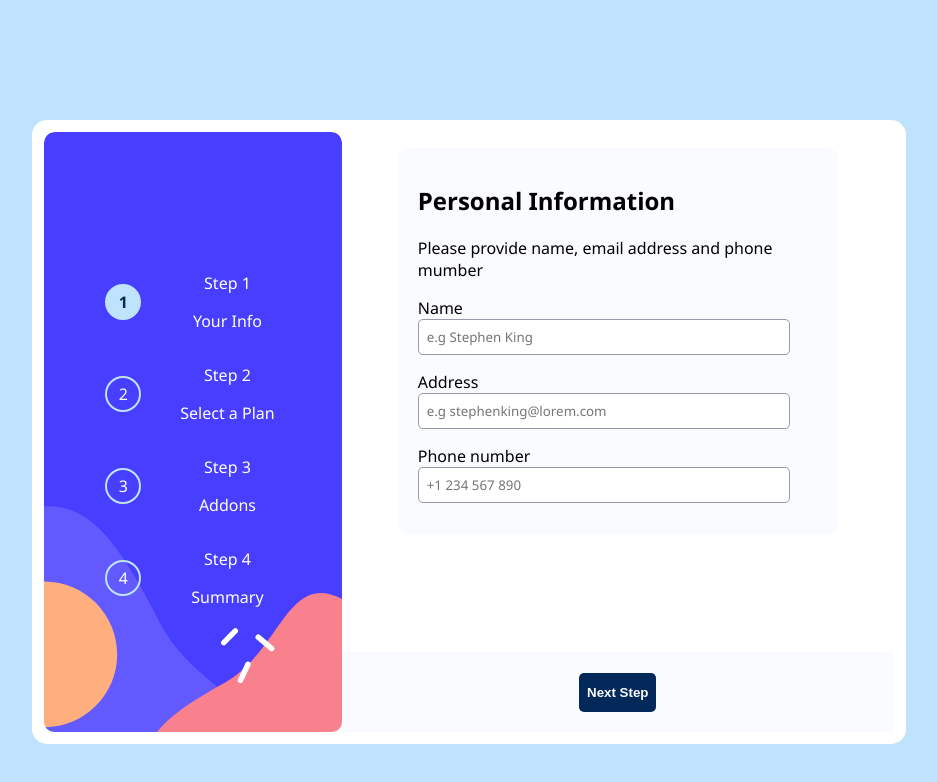
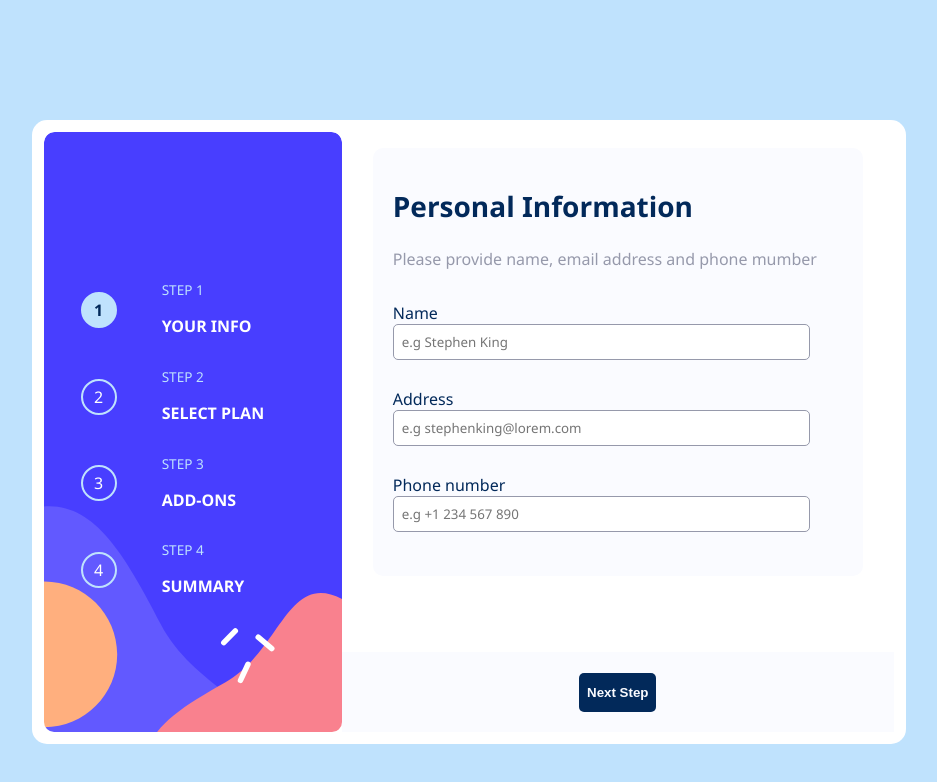
Before and after one commit to Perry-Cham/multi-step-form, a React (Vite) app: page / in a window 1280 px wide. Shown: the top 782 px of the page, without its empty margins (171-1108 px from the left). Built offline with nearby package versions, Linux system fonts and the light colour scheme.

Commit message:
Improved stage one design, removed redundant styles

```diff
--- a/src/components/form-steps/step-1.jsx
+++ b/src/components/form-steps/step-1.jsx
@@ -1,15 +1,17 @@
 function Step_1({stage}){
 
   return(
-  <div className={`form-step ${stage == 1 ? "show-step": "hide-step"}`}>
-    <h2>Personal Information</h2>
-    <p>Please provide name, email address and phone mumber</p>
+  <div className={`form-step stage-one ${stage == 1 ? "show-step":
+"hide-step"}`}>
+    <h2 className="main-heading">Personal Information</h2>
+    <p className="main-text">Please provide name, email address and phone
+mumber</p>
     <label for="name">Name</label>
     <input name="name" type="text" placeholder="e.g Stephen King"/>
     <label for="address">Address</label>
     <input name="address" type="text" placeholder="e.g stephenking@lorem.com"/>
     <label for="phone-number">Phone number</label>
-    <input name="phone-number" type="text"  placeholder="+1 234 567 890"/>
+    <input name="phone-number" type="text"  placeholder="e.g +1 234 567 890"/>
   </div>
   )
 }
--- a/src/components/form-steps/step-2.jsx
+++ b/src/components/form-steps/step-2.jsx
@@ -4,8 +4,10 @@ function Step_2({ stage, handleChangePlanType, planType, prices, setPlan }) {
       }
       return (
             <div className={`form-step stage-two ${stage == 2 ? "show-step" : "hide-step"}`}>
-                  <h2>Select your Plan</h2>
-                  <p>You have the option of monthly or yearly billing.</p>
+                  <h2 className="main-heading">Select your Plan</h2>
+                  <p className="main-text">You have the option of monthly or
+yearly
+billing.</p>
                   <article>
                         <label className="arcade-label">
                               <img className="plan-icon" src="/images/icon-arcade.svg" alt="arcade plan icon" />
--- a/src/components/form-steps/step-3.jsx
+++ b/src/components/form-steps/step-3.jsx
@@ -6,8 +6,8 @@ function Step_3({ stage, planType, prices, addons }) {
   }
   return (
     <div className={`form-step stage-three ${stage == 3 ? "show-step" : "hide-step"}`}>
-      <h2>Pick add-ons</h2>
-      <p>Addons enhance your gaming experience</p>
+      <h2 className="main-heading">Pick add-ons</h2>
+      <p className="main-text">Addons enhance your gaming experience</p>
 <article>
     <label className="online-service">
         <input type="checkBox" value="Online Services" onChange={(e) => handleAddon(e)} />
--- a/src/components/form-steps/step-4.jsx
+++ b/src/components/form-steps/step-4.jsx
@@ -16,8 +16,9 @@ function Step_4({ planType, plan, addons, setStage, stage, prices, submitted })
 
   return !submitted ? (
     <div className={`form-step stage-four ${stage == 4 ? "show-step" : "hide-step"}`}>
-      <h2 className="stage-heading">Finishing Up</h2>
-      <p className="stage-text">Double check if everything looks okay before continuing</p>
+      <h2 className="main-heading stage-heading">Finishing Up</h2>
+      <p className="main-text stage-text">Double check if everything looks okay
+before continuing</p>
 
       <div className="summary-container">
         <div className="plan-summary">
--- a/src/components/step-display.jsx
+++ b/src/components/step-display.jsx
@@ -3,8 +3,10 @@ function Step_Display({ currentStage }) {
   return (
     <nav className="step-display">
       <Step_Display_Step number="1" step="Step 1" text="Your Info" stage={currentStage} />
-      <Step_Display_Step number="2" step="Step 2" text="Select a Plan" stage={currentStage} />
-      <Step_Display_Step number="3" step="Step 3" text="Addons" stage={currentStage} />
+      <Step_Display_Step number="2" step="Step 2" text="Select Plan"
+stage={currentStage} />
+      <Step_Display_Step number="3" step="Step 3" text="Add-ons"
+stage={currentStage} />
       <Step_Display_Step number="4" step="Step 4" text="Summary" stage={currentStage} />
     </nav>
   );
--- a/src/styles/styles.css
+++ b/src/styles/styles.css
@@ -11,6 +11,7 @@ body {
   --Blue-200: hsl(206, 94%, 87%);
   --Red-500: hsl(354, 84%, 57%);
   --Grey-500: hsl(231, 11%, 63%);
+  --Grey-400:hsl(231deg 5.75% 38.11%);
   --Purple-200: hsl(229, 24%, 87%);
   --Blue-100: hsl(218, 100%, 97%);
   --Blue-50: hsl(231, 100%, 99%);
@@ -36,7 +37,7 @@ body {
 }
 .step-display div {
   margin: 0 1rem;
-  text-align: center;
+ /* text-align: center; */
 }
 .nav-indicator {
   margin: 0 auto;
@@ -53,6 +54,15 @@ body {
   color:var(--Blue-950);
   font-weight:600;
 }
+.nav-heading{
+  color:var(--Blue-200);
+  text-transform:uppercase;
+  font-size:0.85rem;
+}
+.nav-text{
+  font-weight:600;
+  text-transform:uppercase;
+}
 /* Form Styles */
 .form {
   background-color: var(--Blue-200);
@@ -63,7 +73,7 @@ body {
 /* Form step styles */
 .form-step {
   width: 90vw;
-  max-width: 400px;
+  max-width: 450px;
   margin: 1rem auto;
   border-radius: 10px;
   background-color: var(--Blue-50);
@@ -72,8 +82,14 @@ body {
   position: relative;
   z-index: 2;
 }
-.form-step h2 {
+
+.main-heading{
   font-weight: 900;
+  font-size:1.75rem;
+  color:var(--Blue-950);
+}
+.main-text{
+  color:var(--Grey-500);
 }
 .form-step input[type="text"] {
   display: block;
@@ -88,8 +104,12 @@ body {
 .show-step {
   display: block;
 }
-/* STYLES FOR SOECIFIC STEPS */
-
+/* STYLES FOR SPECIFIC STEPS */
+/* STAGE 1 */
+.stage-one label, .stage-one input[type="text"]{
+  color:var(--Blue-950);
+}
+/* STAGE 2 */
 .stage-two input[type="checkbox"] {
   opacity: 0;
   height: 0;
@@ -100,8 +120,8 @@ label {
 }
 label:has(input:checked):not(.switch) {
   border: solid 2px blue;
-  border-radius: 1rem;
-  background-color: var(--Blue-300);
+  border-radius: 0.5rem;
+  background-color: var(--Blue-100);
 }
 .stage-two label:not(.switch),
 .stage-three label {
@@ -125,6 +145,7 @@ label:has(input:checked):not(.switch) {
 .current-planType {
   color: var(--Blue-950);
 }
+/* STAGE THREE */
 .stage-three label {
   display: grid;
   grid-template-columns: 25% 50% 25%;
@@ -145,8 +166,12 @@ label:has(input:checked):not(.switch) {
   align-self: center;
   justify-self: center;
 }
+
+/* STAGE FOUR */
 .stage-four .summary-container {
   background-color: var(--Blue-100);
+  padding:0 0.75rem;
+  border-radius:0.5rem;
 }
 .stage-four .addon,
 .plan-summary,
@@ -156,6 +181,7 @@ label:has(input:checked):not(.switch) {
 }
 .plan-header {
   text-transform: capitalize;
+  margin-bottom:0.25rem;
 }
 .plan-header,
 .plan-price {
@@ -165,17 +191,21 @@ label:has(input:checked):not(.switch) {
 .total-price {
   font-weight: 500;
 }
+.plan-summary{
+ border-bottom:solid 2px var(--Grey-500);
+ padding-bottom:1rem;
+}
 .plan-summary button {
   border: none;
-  background-color: white;
-  color: var(--Grey-500);
+  background-color: inherit;
   text-decoration: underline;
   padding-left: 0;
   margin-left: 0;
+  color: var(--Grey-500);
 }
 .addon-name,
 .total-text {
-  color: var(--Grey-500);
+    color: var(--Grey-400);
   text-transform: capitalize;
 }
 .addon-price,
@@ -206,7 +236,7 @@ label:has(input:checked):not(.switch) {
 .addon-price {
   grid-column: 2;
 }
-/* Form Footer Styles */
+/* FORM FOOTER STYLES */
 .form-footer {
   display: flex;
   justify-content: space-around;
@@ -229,7 +259,7 @@ label:has(input:checked):not(.switch) {
   background-color: white;
   color: var(--Grey-500);
 }
-/* Slider Styles on Step 2*/
+/* STYLE'S FOR THE SWITCH ON STEP TWO*/
 .switch {
   position: relative;
   display: inline-block;
@@ -285,17 +315,20 @@ input:checked + .slider:before {
   border-radius: 50%;
 }
 
-/* Responsive Design */
+/* RESPONSIVE DESIGN MOBILE */
 @media only screen and (max-width: 600px) {
   .nav-heading,
   .nav-text {
     display: none;
   }
 }
-/* RESPONSIVE DESIGN */
+
 @media only screen and (max-width: 650px) {
   .form {
     min-height: 95vh;
+  }
+  .form-step{
+    max-width:350px;
   }
   .stage-two label {
     display: grid;
@@ -311,65 +344,13 @@ input:checked + .slider:before {
   .stage-two label input {
     grid-column: 2;
   }
-
-  .stage-four .addon,
-  .plan-summary,
-  .total-wrapper {
-    display: grid;
-    grid-template-columns: 1fr 1fr;
-  }
-  .plan-header {
-    text-transform: capitalize;
-  }
-  .plan-header,
-  .plan-price {
-    color: var(--Blue-950);
-  }
-  .plan-price,
-  .total-price {
-    font-weight: 500;
-  }
-  .plan-summary button {
-    border: none;
-    background-color: white;
-    color: var(--Grey-500);
-    text-decoration: underline;
-    padding-left: 0;
-    margin-left: 0;
-  }
-  .addon-name,
-  .total-text {
-    color: var(--Grey-500);
-    text-transform: capitalize;
-  }
-  .addon-price,
-  .total-price {
-    color: var(--Purple-600);
-  }
-  .plan-price,
-  .addon-wrapper,
-  .addon-price,
-  .summary-wrapper,
-  .addon-wrapper,
-  .total-price {
-    align-self: center;
-  }
-  .plan-price,
-  .addon-price,
-  .total-price {
-    text-align: right;
-  }
-  .addon-wrapper,
-  .summary-wrapper,
-  .total-text {
-    grid-column: 1;
+  /* STAGE THREE STYLES */
+  .stage-two .main-text,.stage-three .main-text, .stage-four .main-text {
+    margin-bottom:1.75rem;
   }
 
-  .summary-total,
-  .total-price,
-  .addon-price {
-    grid-column: 2;
-  }
+  /* STAGE-FOUR STYLES FOR MOBILE */
+
 }
 @media only screen and (min-width: 650px) {
   #root {
@@ -389,6 +370,7 @@ input:checked + .slider:before {
     padding: 0.75rem;
     border-radius: 15px;
   }
+  /* NAVIGATION STEP DISPLAY STYLES */
   .step-display {
     position: static;
     grid-column: 1;
@@ -400,7 +382,7 @@ input:checked + .slider:before {
   .step-display-step {
     display: grid;
     grid-template-columns: 1fr 2fr;
-    width:70%;
+    width:95%;
   }
   .nav-indicator {
     grid-column: 1;
@@ -411,8 +393,6 @@ input:checked + .slider:before {
   }
   .step-wrapper {
     grid-column: 2;
-    align-self: center;
-    justify-self: center;
   }
   .form {
     background-color: white;
@@ -423,15 +403,20 @@ input:checked + .slider:before {
     width: 100%;
     position:relative;
   }
-  .form-footer{
-    position:absolute;
-    left:0;
-    bottom:0;
-    width:100%;
-  }
+
   .form-step {
     width: auto;
   }
+  /* STEP 1 STYLES */
+
+  .stage-one label[for="name"]{
+    margin-top:2rem;
+  }
+.stage-one input[type="text"]{
+  margin-bottom:1.75rem;
+  font-weight:550;
+  cursor:pointer;
+}
   /* STEP 2 FORM FIELD WRAPPER */
   .stage-two article,
   .stage-three article {
@@ -470,4 +455,11 @@ input:checked + .slider:before {
   .custom-profile {
     grid-row: 3;
   }
+  /* FOOTER */
+  .form-footer{
+    position:absolute;
+    left:0;
+    bottom:0;
+    width:100%;
+  }
 }
```
